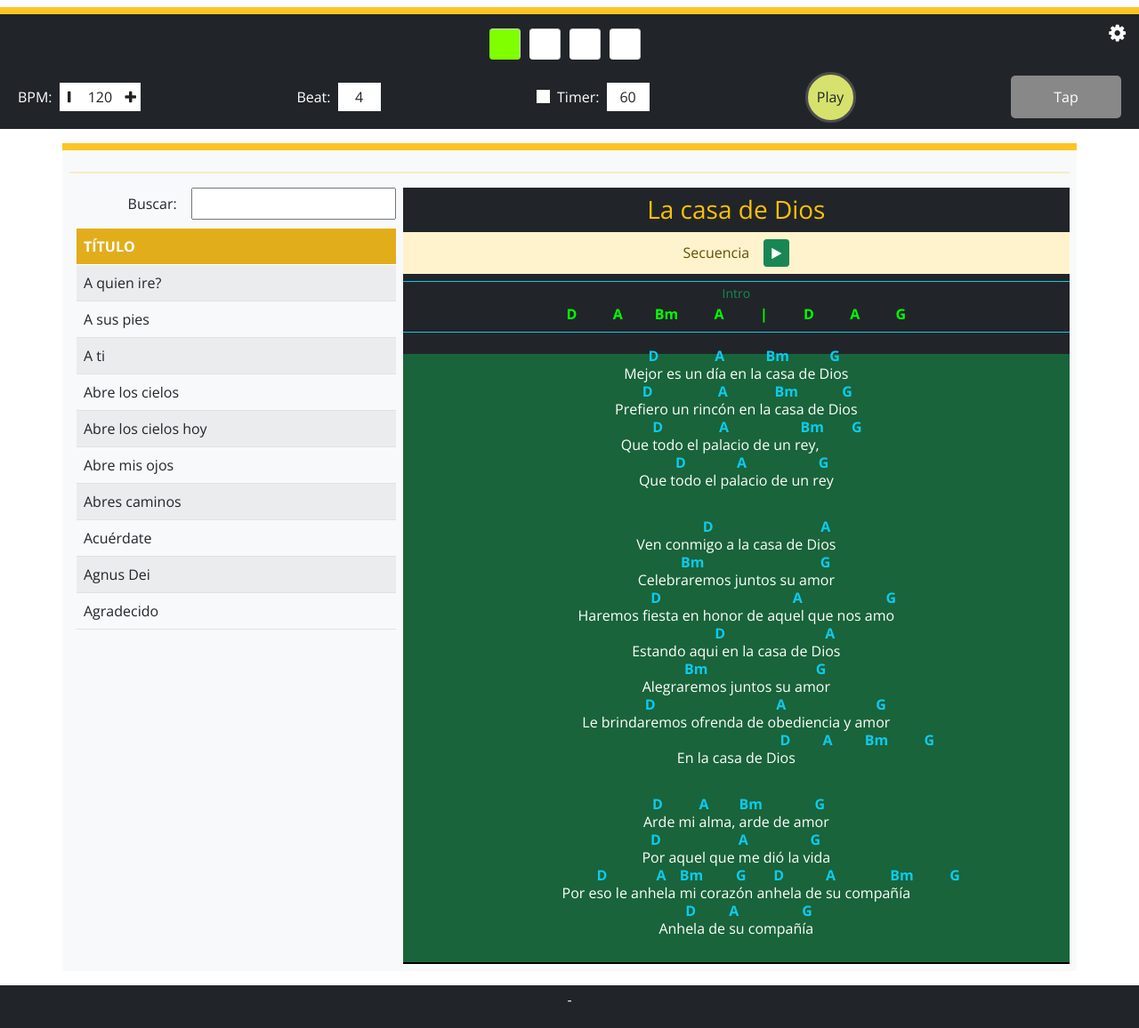
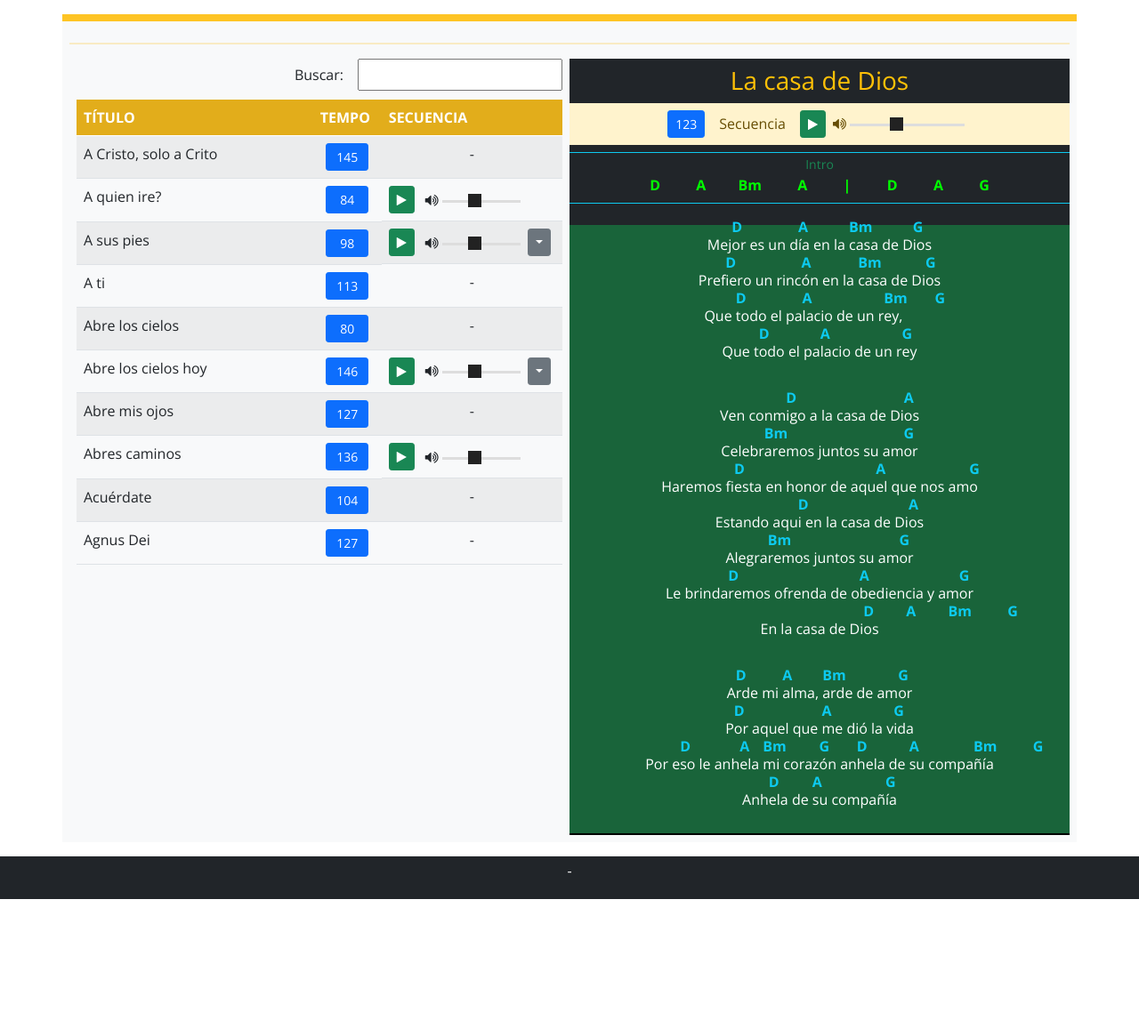
Before and after one commit to serchgit/musicadn, a PHP site: page /db/notas.php in a window 1280 px wide. Shown: the part 56-1212 px from the top of the page at 89% size. After the commit the page ends 1067 px from the top, so only its background shows below. Run offline with PHP 8.4, Linux system fonts and the light colour scheme; some libraries are stand-ins or nearby versions.

Commit message:
cantos agregados estilos css para notas css

```diff
--- a/index.php
+++ b/index.php
@@ -64,7 +64,7 @@
               Reproduciendo: <span class="tit-playing"><b>Nombre Secuencia</b></span>
               <h5 class="tipo-Secuencia mb-0"></h5>
             </p>
-            <button class="btn-reproduciendo btn btn-sm btn-danger ms-3" title="Detener Secuencia"><i class="fa fa-stop"></i></button>
+            <button class="btn-reproduciendo btn btn-sm btn-dark ms-3" title="Detener Secuencia"><i class="fa fa-stop"></i></button>
           </div>
         </div>
     </div>
--- a/js/lista.js
+++ b/js/lista.js
@@ -176,5 +176,8 @@ let Lista = [
 	{"Titulo":"Soy sano","Tiempo":"105","Secuencia":"SoySano-Sec1.mp3","Size":"4"},
 	{"Titulo":"Dios eres mío","Tiempo":"157","Secuencia":"DiosEresMio.mp3","Size":"4"},
 	{"Titulo":"Queremos ver","Tiempo":"155","Secuencia":"QueremosVer.mp3","Size":"4"},
-	{"Titulo":"No hay otro nombre","Tiempo":"148","Secuencia":"NoHayOtroNombre.mp3","Size":"4"}
+	{"Titulo":"No hay otro nombre","Tiempo":"148","Secuencia":"NoHayOtroNombre.mp3","Size":"4"},
+	{"Titulo":"Tal como soy","Tiempo":"92","Size":"4"},
+	{"Titulo":"A Cristo, solo a Crito","Tiempo":"145","Size":"4"},
+	{"Titulo":"Temprano yo te buscaré","Tiempo":"123","Size":"4"}
 ];
--- a/notas.php
+++ b/notas.php
@@ -22,55 +22,33 @@
 
 <body>
 <?php require_once("header.php");?>
-    <section class="metronome-container w-100 bg-dark m-0 mt-2">
-      <div class="counter pt-3 pb-0"></div>
 
-      <i class="fa fa-cog options-btn"></i>
-
-      <div class="controls d-flex align-items-center justify-content-between py-2">
-        <label>BPM: <span class="ms-1">
-                      <i class="fa fa-minus bpm-minus"></i>
-                      <input type="text" value="120" class="bpm-input" />
-                      <i class="fa fa-plus bpm-plus"></i>
-                    </span>
-        </label>
-        <label>
-          Beat: <input type="text" value="4" class="ts-top ms-1" id="ts-top" /></label>
-        <div class="cont-controls">
-          <input type="checkbox" id="timer-check" />
-          <label for="timer-check"></label>
-
-          Timer: <input type="text" value="60" class="timer ms-1" />
-        </div>
-
-        <button class="btn play-btn">Play</button>
-        <button class="btn btn-secondary tap-btn">Tap</button>
-      </div>
-      <div class="options">
-        <i class="fa fa-caret-down up"></i>
-        <label>Off Beat Pitch: <input type="range" min="0" max="500" value="250" class="beat-range" /></label>
-        <label>Accent Pitch: <input type="range" min="0" max="500" value="420" class="accent-range" /></label>
-      </div>
-    </section>
   <section class="container bienvenida bg-light mt-3 p-2">
     <hr>
     <div class="d-flex flex-wrap">
-      <div class="cont-tabla-notas px-2 col-12 col-lg-4">
+      <div class="cont-tabla-notas px-2 col-12 col-lg-6">
+        <input type="hidden" id="Secuencia" name="" value="0">
           <table class="table table-striped tabla-notas">
             <thead>
               <th class="">TÍTULO</th>
+              <th class="">TEMPO</th>
+              <th class="">SECUENCIA</th>
             </thead>
             <tbody>
 
             </tbody>
           </table>
         </div>
-      <div class="cont-canto-notas bg-dark pt-2 col-12 col-lg-8">
+      <div class="cont-canto-notas bg-dark pt-2 col-12 col-lg-6">
         <h3 class="titulo text-warning text-center">La casa de Dios</h3>
         <div class="cont-secu alert-warning d-flex align-items-center justify-content-center py-2 mb-2">
           <div class="d-flex align-items-center">
-            <label class="me-3">Secuencia</label>
+            <button class="btn btn-sm btn-primary" id="bipNotas">123</button>
+            <label class="mx-3 tituloNotas">Secuencia</label>
             <button class="btn btn-sm btn-success"><i class="fa fa-play"></i></button>
+            <i class="fa fa-volume-up px-2">
+              <input type="range" id="volumenNotas" min="0" max="1" step="0.01" value="0.4">
+            </i>
           </div>
         </div>
         <div class="canto">
@@ -108,6 +86,63 @@
 <footer class="d-flex justify-content-center bg-dark py-1 footer">
   <p class="text-white"> - </p>
 </footer>
+
+<!-- Modal Canto -->
+<div class="modal fade" id="modalCanto" data-bs-backdrop="static" data-bs-keyboard="false" tabindex="-1" aria-labelledby="staticBackdropLabel" aria-hidden="true">
+  <div class="modal-dialog modal-dialog-scrollable modal-xl">
+    <div class="modal-content bg-dark">
+      <div class="modal-header">
+        <section class="metronome-container w-100 bg-dark mb-0">
+          <div class="counter pt-3 pb-0 counter-cantos"></div>
+
+          <i class="fa fa-cog options-btn options-btn-notas"></i>
+
+          <div class="controls d-flex align-items-center justify-content-between py-2">
+            <label>BPM: <span class="ms-1">
+                          <i class="fa fa-minus bpm-minus"></i>
+                          <input type="text" value="120" class="bpm-input" />
+                          <i class="fa fa-plus bpm-plus"></i>
+                        </span>
+            </label>
+            <label>
+              Beat: <input type="text" value="4" class="ts-top ms-1" id="ts-top" /></label>
+            <div class="cont-controls">
+              <input type="checkbox" id="timer-check" />
+              <label for="timer-check"></label>
+
+              Timer: <input type="text" value="60" class="timer ms-1" />
+            </div>
+
+            <button class="btn play-btn">Play</button>
+            <button class="btn btn-secondary tap-btn">Tap</button>
+          </div>
+          <div class="options options-notas">
+            <i class="fa fa-caret-down up"></i>
+            <label>Off Beat Pitch: <input type="range" min="0" max="500" value="250" class="beat-range" /></label>
+            <label>Accent Pitch: <input type="range" min="0" max="500" value="420" class="accent-range" /></label>
+          </div>
+        </section>
+        <button type="button" class="btn-close btn-close-notas" data-bs-dismiss="modal" aria-label="Close"></button>
+      </div>
+      <div class="modal-body">
+        <h5 class="modal-title text-warning titulo text-center" id="staticBackdropLabel">Modal title</h5>
+        <div class="alert alert-warning py-2 text-center" role="alert">
+          <button class="btn btn-sm btn-primary" id="bipNotas">123</button>
+          <label class="mx-3 tituloNotas">Secuencia</label>
+          <button class="btn btn-sm btn-success"><i class="fa fa-play"></i></button>
+          <i class="fa fa-volume-up px-2">
+            <input type="range" id="volumenNotas" min="0" max="1" step="0.01" value="0.4">
+          </i>
+        </div>
+        ...
+      </div>
+      <div class="modal-footer">
+        <button type="button" class="btn btn-secondary" data-bs-dismiss="modal">Cerrar</button>
+      </div>
+    </div>
+  </div>
+</div>
+
   <!-- Optional JavaScript -->
   <!-- jQuery first, then Popper.js, then Bootstrap JS -->
   <script src="js/jquery-3.4.1.min.js"></script>
```
Also changed, not shown: css/misestilos.css (+36 -2 lines), js/funciones.js (+8 -8 lines), js/funcionesNotas.js (+118 -3 lines).
